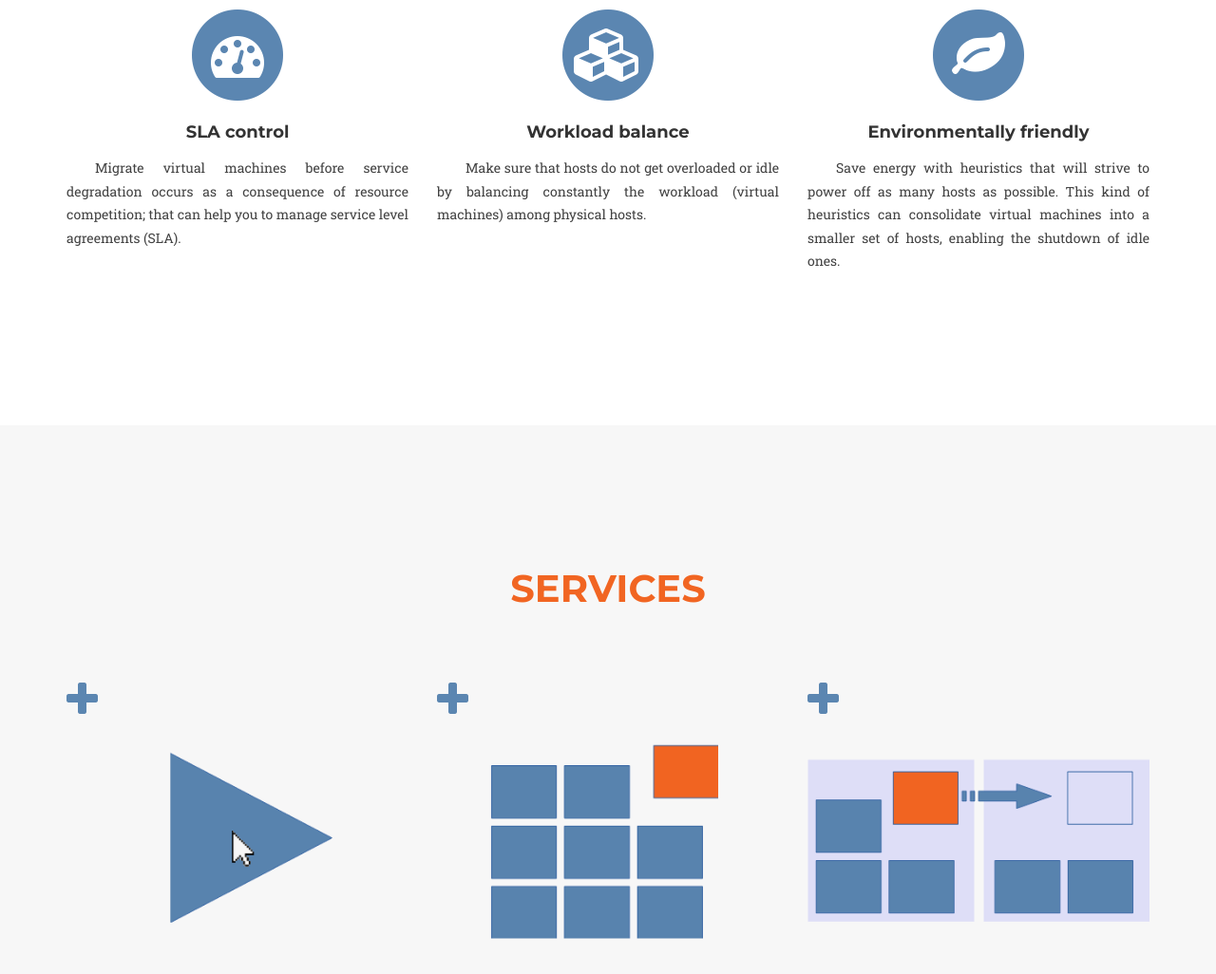
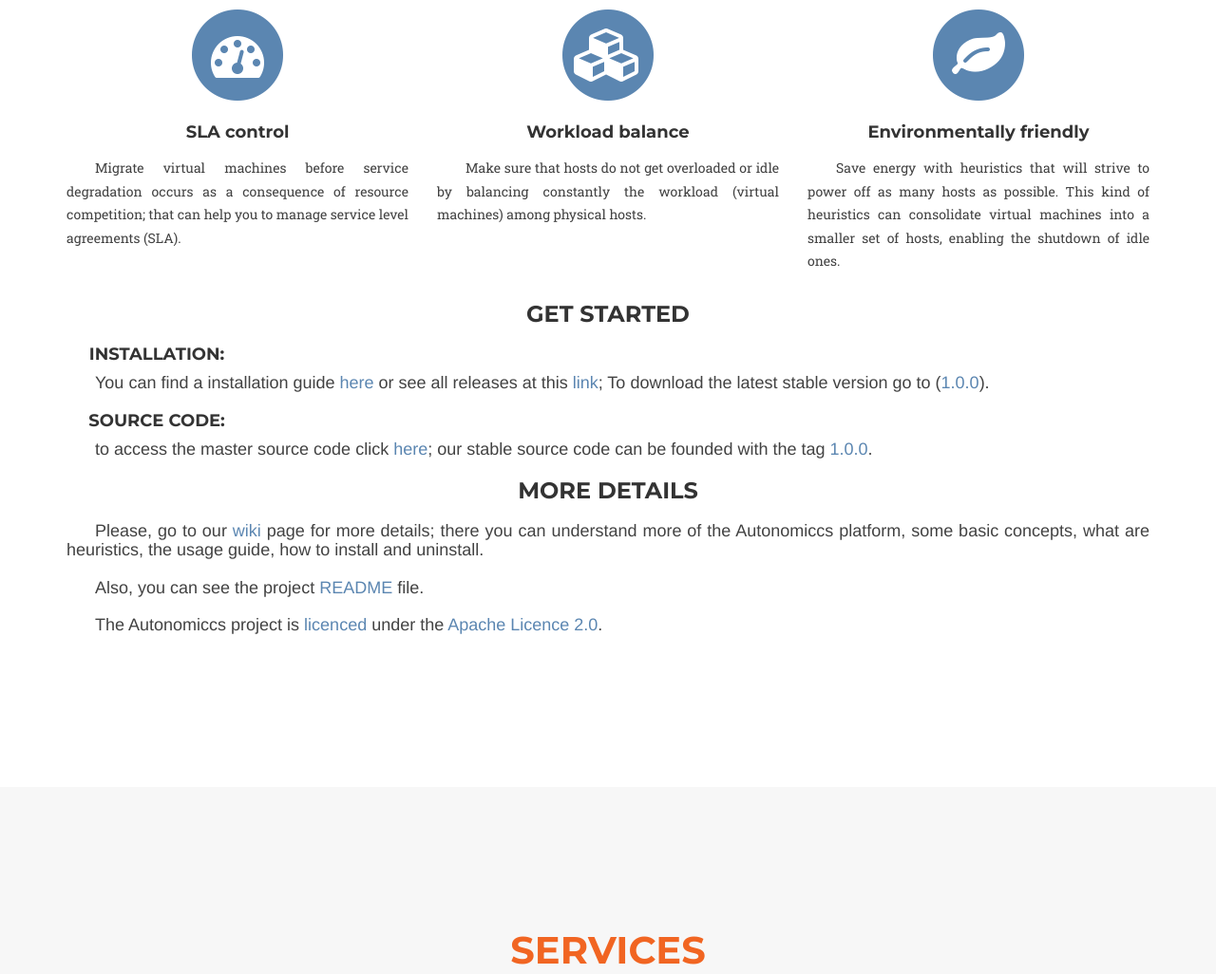
Before and after one commit to Autonomiccs/autonomiccs-website, a website: page index.html in a window 1280 px wide. Shown: the part 1181-2207 px from the top of the page at 95% size. Drawn offline with nearby package versions, Linux system fonts and the light colour scheme; a web font is replaced by a local one.

Commit message:
Get started and more details

```diff
--- a/index.html
+++ b/index.html
@@ -125,6 +125,29 @@
                     </span>
                     <h4 class="service-heading">Environmentally friendly</h4>
                     <p class="text-muted">Save energy with heuristics that will strive to power off as many hosts as possible. This kind of heuristics can consolidate virtual machines into a smaller set of hosts, enabling the shutdown of idle ones.</p>
+                </div>
+            </div>
+            <div class="row">
+                <div class="col-lg-12 text-center">
+                    <h3>Get started</h3>
+                    <div class="col-sm-2">
+                        <h4>Installation:</h4>
+                    </div>
+                    <br>
+                    <h3 class="section-above-subheading text-muted">You can find a installation guide <a href="https://github.com/Autonomiccs/autonomiccs-platform/wiki/Installation">here</a> or see all releases at this <a href="http://autonomiccs.com.br/builds/stables/">link</a>; To download the latest stable version go to (<a href="http://autonomiccs.com.br/builds/stables/autonomiccsPlatformInstallationPackage-1.0.0.zip">1.0.0</a>).</h3>
+
+                    <div class="col-sm-2">
+                        <h4>Source code:</h4>
+                    </div>
+                    <br>
+                    <h3 class="section-above-subheading text-muted">to access the master source code click <a href="https://github.com/Autonomiccs/autonomiccs-platform">here</a>; our stable source code can be founded with the tag <a href="https://github.com/Autonomiccs/autonomiccs-platform/tree/1.0.0">1.0.0</a>.</h3>
+
+                    <h3>More details</h3>
+                    <h3 class="section-above-subheading text-muted">Please, go to our <a href="https://github.com/Autonomiccs/autonomiccs-platform/wiki">wiki</a> page for more details; there you can understand more of the Autonomiccs platform, some basic concepts, what are heuristics, the usage guide, how to install and uninstall.</h3>
+
+                    <h3 class="section-above-subheading text-muted">Also, you can see the project <a href="https://github.com/Autonomiccs/autonomiccs-platform/blob/master/README.md">README</a> file.</h3>
+
+                    <h3 class="section-above-subheading text-muted">The Autonomiccs project is <a href="https://github.com/Autonomiccs/autonomiccs-platform/blob/master/LICENSE">licenced</a> under the <a href="http://www.apache.org/licenses/LICENSE-2.0">Apache Licence 2.0</a>.</h3>
                 </div>
             </div>
         </div>
@@ -387,14 +410,15 @@
                         <img src="img/logos/forAnAutonomicCLoud.png" width="100%">
                     </ul>
                 </div>
-                <!-- <div class="col-md-3">
+                <div class="col-md-3">
                     <ul class="list-inline quicklinks">
-                        <li><a href="#">Privacy Policy</a>
+                        <li><a href="https://github.com/Autonomiccs/autonomiccs-platform/blob/master/LICENSE">licence</a>
+                    <!--<li><a href="#">Privacy Policy</a>
                         </li>
                         <li><a href="#">Terms of Use</a>
-                        </li>
+                        </li>-->
                     </ul>
-                </div> -->
+                </div>
             </div>
         </div>
     </footer>
```
